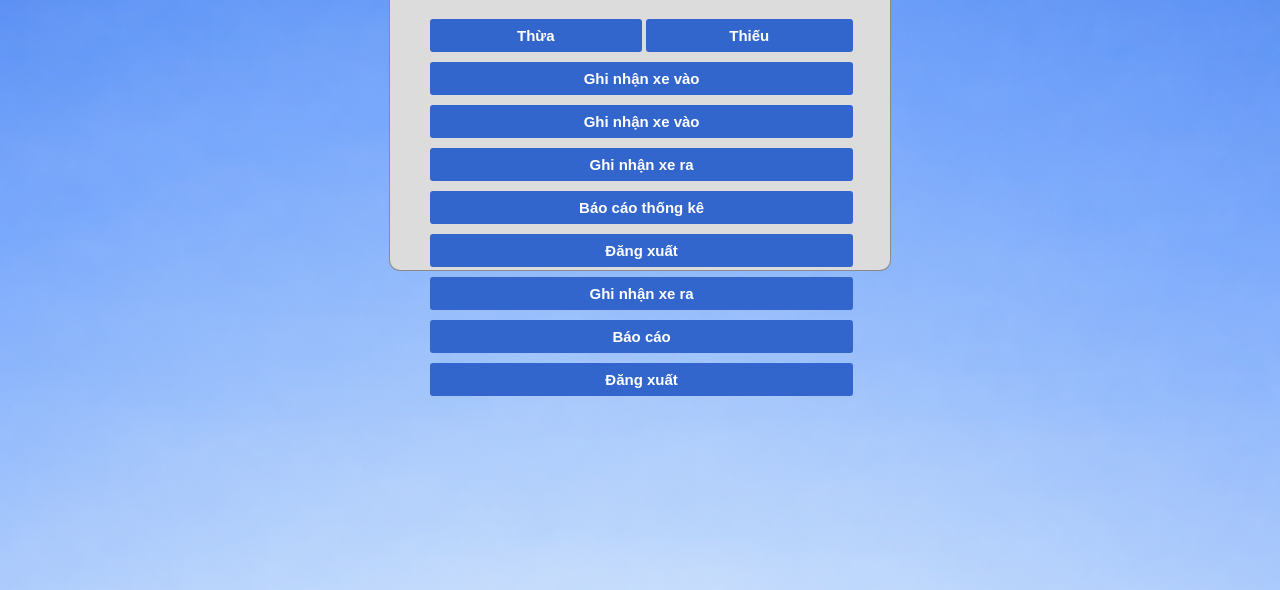
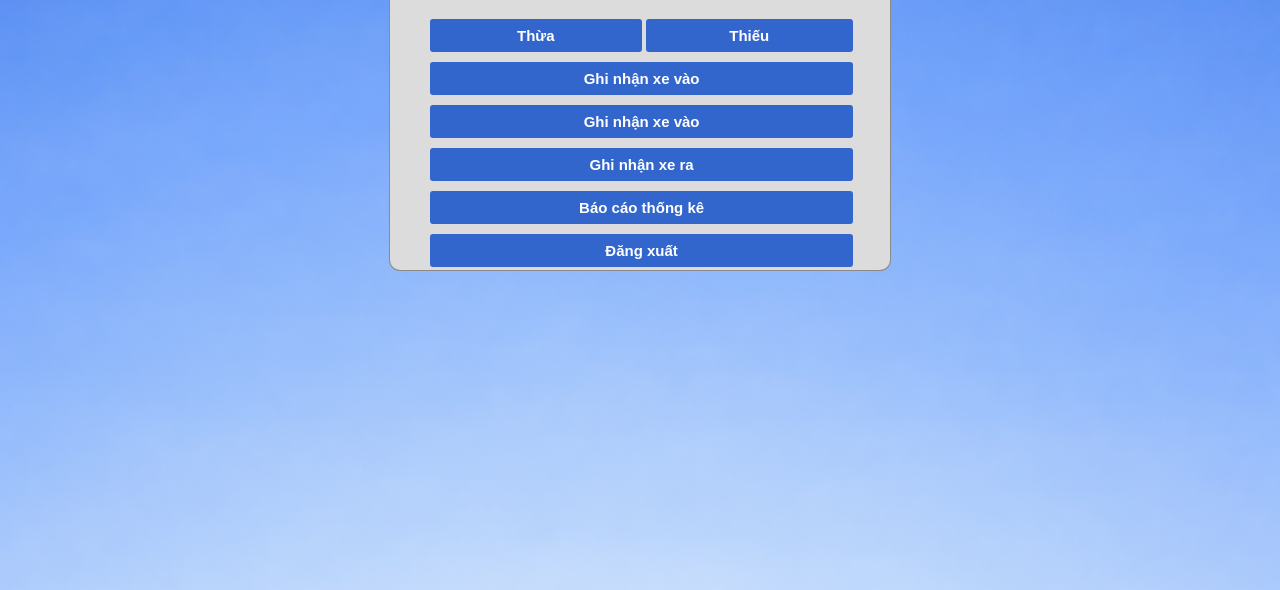
Before and after one commit to hmy2704/QuanLyBaiXe, a website: page frontend/main.html in a window 1280 px wide. Shown: the part 210-800 px from the top of the page. Drawn offline with Linux system fonts and the light colour scheme; sample sign-in values are in the browser's storage.

Commit message:
chinh sua

```diff
--- a/frontend/main.html
+++ b/frontend/main.html
@@ -68,10 +68,7 @@
             <button> <a href="checkout.html"> Ghi nhận xe ra </a></button>
             <button> <a href="baocao.html">Báo cáo thống kê</a></button>
             <button> <a href="login.html">Đăng xuất</a></button>
-            <button> <a href="checkout.html"> Ghi nhận xe ra </a></button>
 
-            <button> <a href="baocao.html">Báo cáo</a></button>
-            <button> <a href="dangnhap.html">Đăng xuất</a></button>
         </div>
     </div>
     <script>
```
